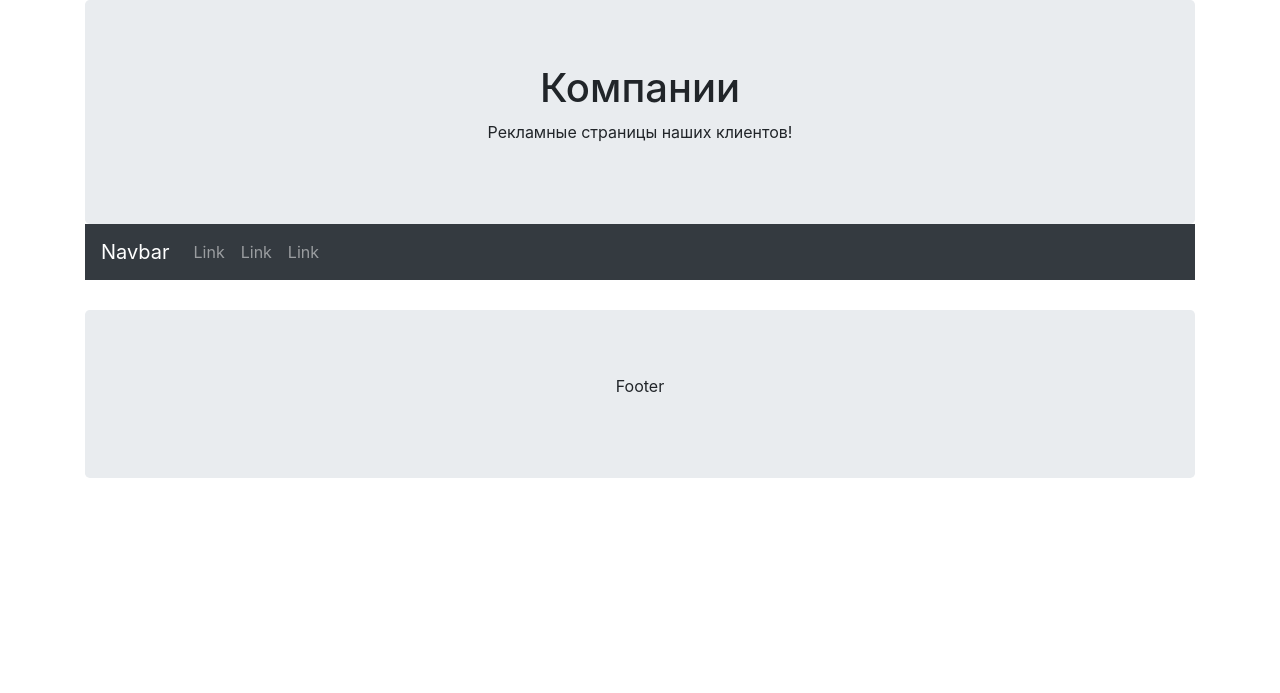
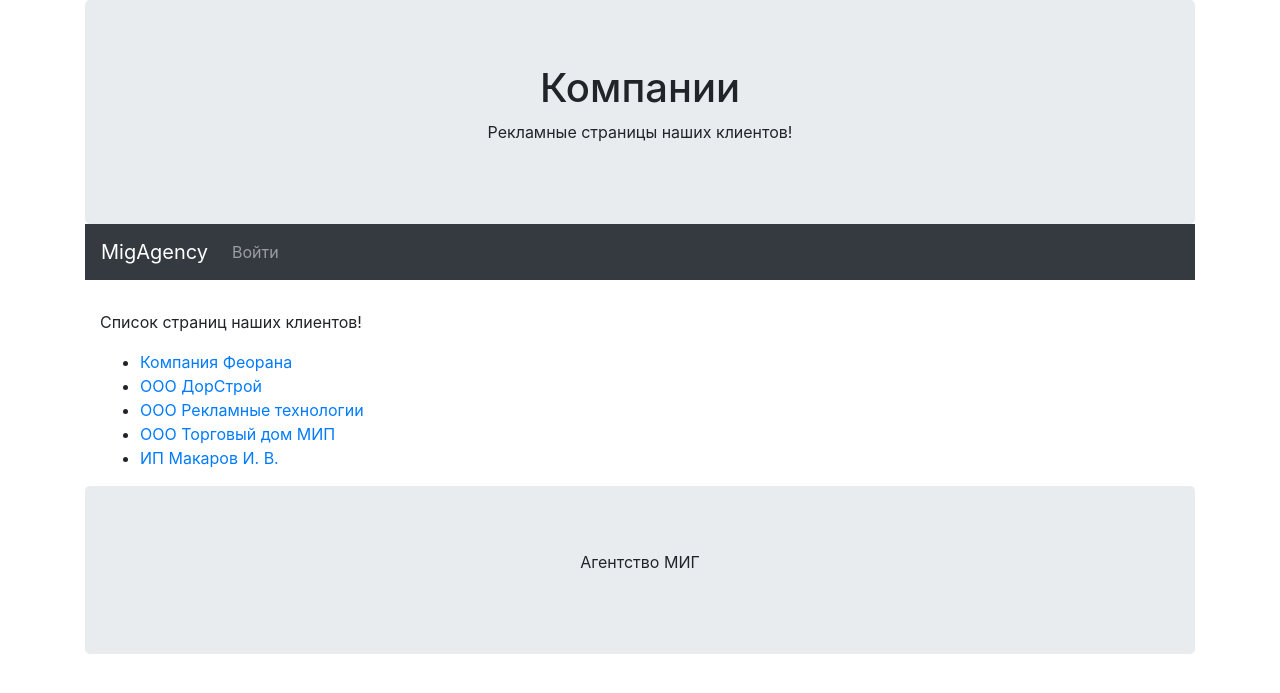
Before and after one commit to Yurij2015/mig-agency.loc, a PHP site: page / in a window 1280 px wide. Shown: the top 693 px of the page. Run offline with PHP 8.4, Linux system fonts and the light colour scheme.

Commit message:
set main page

```diff
--- a/www/mig-agency.loc/admin/edit-company-page.php
+++ b/www/mig-agency.loc/admin/edit-company-page.php
@@ -50,7 +50,7 @@ require_once "modals/modal-company-description.php";
                        style="text-decoration: none;" data-toggle="modal" data-target="#editArticle<?= $single_article['ida']; ?>.bd-example-modal-lg"><?= $single_article['article_name']; ?></a>
                 </h2>
                 <img src="<?= $single_article['images']; ?>" alt="" class="float-left  mr-3" width="400" ><?= $single_article->article_name; ?>
-                <p class="text-justify"><?= $single_article['content']; ?></p>
+                <p class="text-justify"><?= html_entity_decode($single_article['content']); ?></p>
                 <?php
                 require "modals/modal-article.php";
                 ?>
@@ -64,7 +64,7 @@ require_once "modals/modal-company-description.php";
 </div>
 
 <div class="jumbotron text-center mt-5" style="margin-bottom:0">
-    <p>Footer</p>
+    <p><?= $company->companie_name ?></p>
 </div>
 
 </body>
--- a/www/mig-agency.loc/index.php
+++ b/www/mig-agency.loc/index.php
@@ -23,31 +23,35 @@
 </div>
 
 <nav class="navbar navbar-expand-sm bg-dark navbar-dark">
-    <a class="navbar-brand" href="#">Navbar</a>
+    <a class="navbar-brand" href="#">MigAgency</a>
     <button class="navbar-toggler" type="button" data-toggle="collapse" data-target="#collapsibleNavbar">
         <span class="navbar-toggler-icon"></span>
     </button>
     <div class="collapse navbar-collapse" id="collapsibleNavbar">
         <ul class="navbar-nav">
             <li class="nav-item">
-                <a class="nav-link" href="#">Link</a>
-            </li>
-            <li class="nav-item">
-                <a class="nav-link" href="#">Link</a>
-            </li>
-            <li class="nav-item">
-                <a class="nav-link" href="#">Link</a>
+                <a class="nav-link" href="login.php">Войти</a>
             </li>
         </ul>
     </div>
 </nav>
 
 <div class="container" style="margin-top:30px">
+    <p>Список страниц наших клиентов!</p>
+    <ul>
+        <li><a href="/companies/?number_company=first" target="_blank">Компания Феорана</a></li>
+        <li><a href="/companies/?number_company=first" target="_blank">ООО ДорСтрой</a></li>
+        <li><a href="/companies/?number_company=first" target="_blank">ООО Рекламные технологии</a></li>
+        <li><a href="/companies/?number_company=first" target="_blank">ООО Торговый дом МИП</a></li>
+        <li><a href="/companies/?number_company=first" target="_blank">ИП Макаров И. В. </a></li>
+
+
+    </ul>
 
 </div>
 
 <div class="jumbotron text-center" style="margin-bottom:0">
-    <p>Footer</p>
+    <p>Агентство МИГ</p>
 </div>
 
 </body>
```
Also changed, not shown: www/mig-agency.loc/admin/edit_header.php (+7 -1 lines), www/mig-agency.loc/companies/index.php (+11 -2 lines), www/mig-agency.loc/login.php (added, +72 -0 lines).
